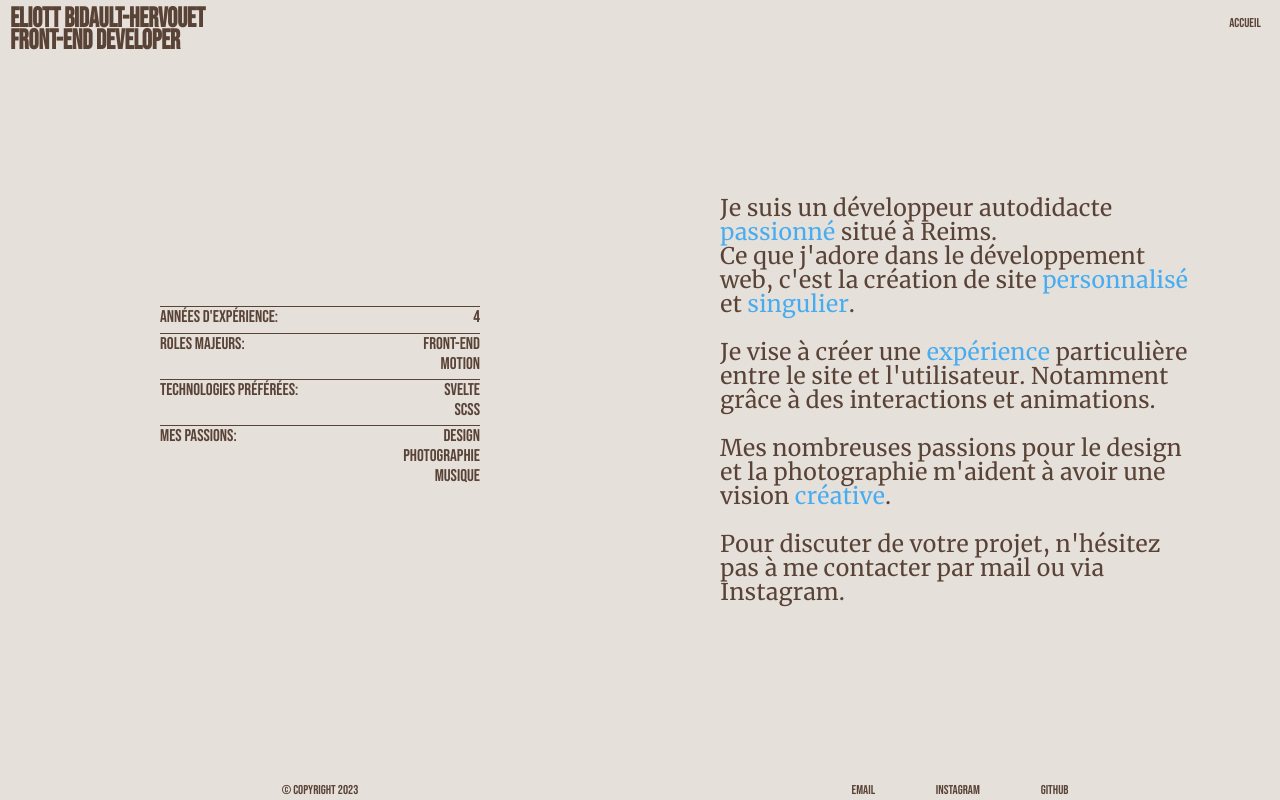
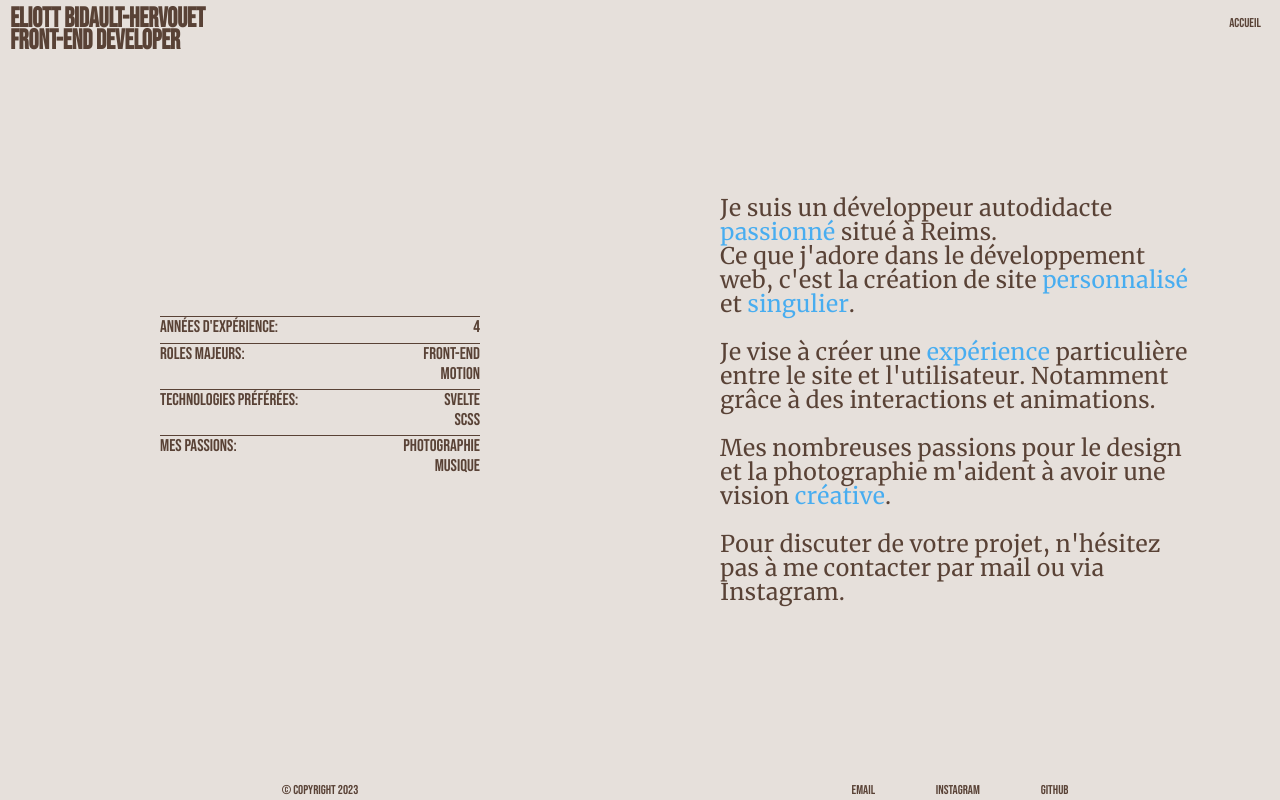
Before and after one commit to eli-ott/eliottbidault, a Svelte app: page / in a window 1280 px wide. Both pictures are taken after a click on the button "A propos". Built offline with nearby package versions, Linux system fonts and the light colour scheme.

Commit message:
Remove design in passions

```diff
--- a/src/assets/components/About.svelte
+++ b/src/assets/components/About.svelte
@@ -58,7 +58,6 @@
         <li>
           <p>Mes passions:</p>
           <ul>
-            <li>Design</li>
             <li>Photographie</li>
             <li>Musique</li>
           </ul>
```
